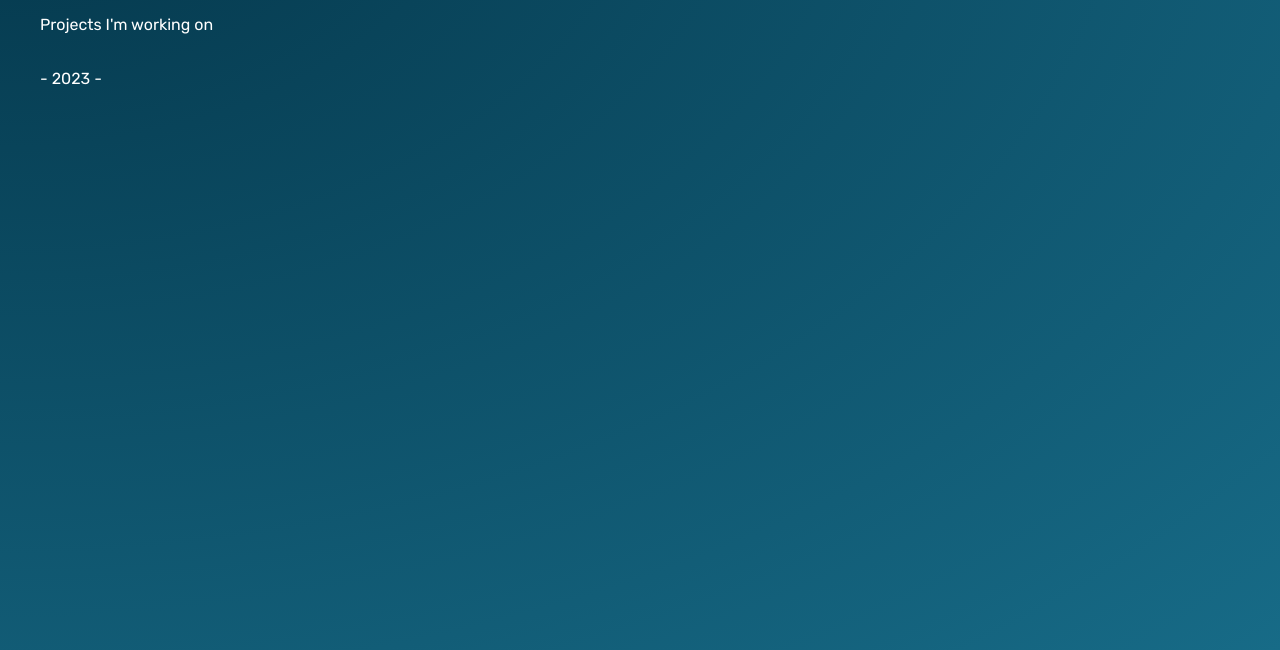
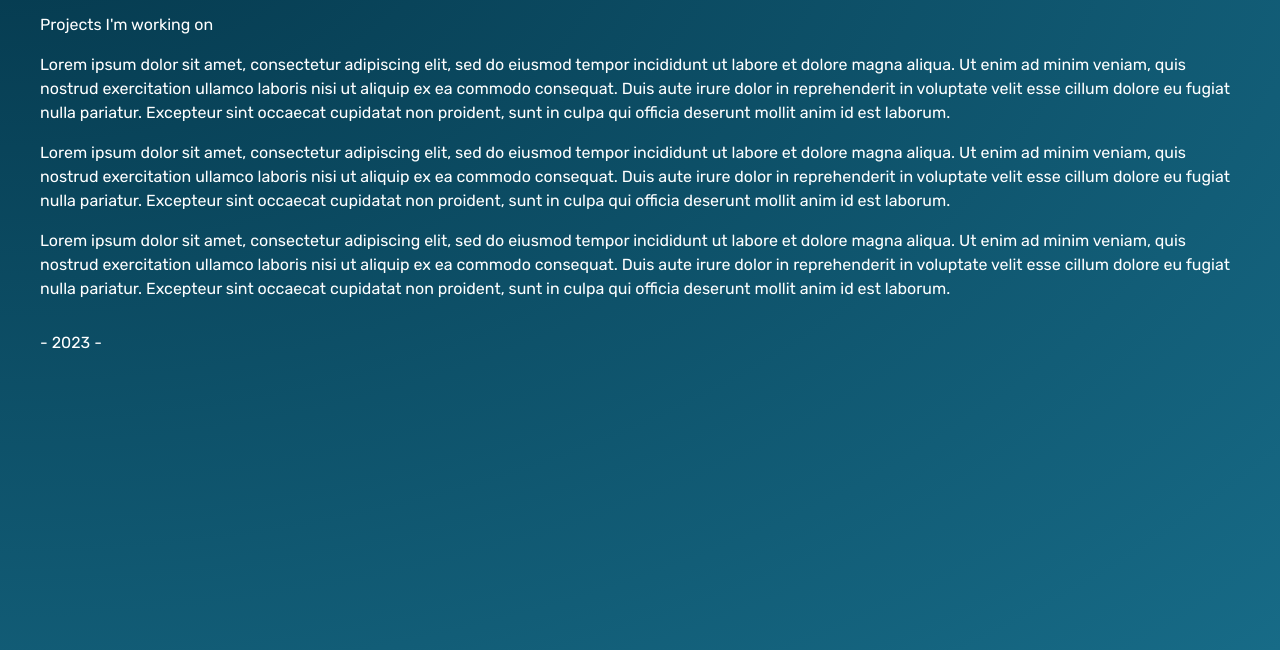
Before and after one commit to istvan-tamas/exonbyte-blog, a Gatsby site: page /projects in a window 1280 px wide. Shown: the part 150-800 px from the top of the page. Built offline with nearby package versions, Linux system fonts and the light colour scheme; Gatsby itself is replaced by a stand-in of ours.

Commit message:
Added placeholder text to the projects page

```diff
--- a/src/pages/projects.js
+++ b/src/pages/projects.js
@@ -5,10 +5,40 @@ import * as styles from '../css/projects.module.css';
 export default function Home() {
 	return (
 		<Layout>
-		<div className={styles.portfolio}>
-			<h1>Current projects</h1>
-			<p>Projects I'm working on</p>
-		</div>
+			<div className={styles.portfolio}>
+				<h1>Current projects</h1>
+				<p>Projects I'm working on</p>
+
+				<p>
+					Lorem ipsum dolor sit amet, consectetur adipiscing elit, sed do
+					eiusmod tempor incididunt ut labore et dolore magna aliqua. Ut enim ad
+					minim veniam, quis nostrud exercitation ullamco laboris nisi ut
+					aliquip ex ea commodo consequat. Duis aute irure dolor in
+					reprehenderit in voluptate velit esse cillum dolore eu fugiat nulla
+					pariatur. Excepteur sint occaecat cupidatat non proident, sunt in
+					culpa qui officia deserunt mollit anim id est laborum.
+				</p>
+
+				<p>
+					Lorem ipsum dolor sit amet, consectetur adipiscing elit, sed do
+					eiusmod tempor incididunt ut labore et dolore magna aliqua. Ut enim ad
+					minim veniam, quis nostrud exercitation ullamco laboris nisi ut
+					aliquip ex ea commodo consequat. Duis aute irure dolor in
+					reprehenderit in voluptate velit esse cillum dolore eu fugiat nulla
+					pariatur. Excepteur sint occaecat cupidatat non proident, sunt in
+					culpa qui officia deserunt mollit anim id est laborum.
+				</p>
+
+				<p>
+					Lorem ipsum dolor sit amet, consectetur adipiscing elit, sed do
+					eiusmod tempor incididunt ut labore et dolore magna aliqua. Ut enim ad
+					minim veniam, quis nostrud exercitation ullamco laboris nisi ut
+					aliquip ex ea commodo consequat. Duis aute irure dolor in
+					reprehenderit in voluptate velit esse cillum dolore eu fugiat nulla
+					pariatur. Excepteur sint occaecat cupidatat non proident, sunt in
+					culpa qui officia deserunt mollit anim id est laborum.
+				</p>
+			</div>
 		</Layout>
 	);
 }
```
